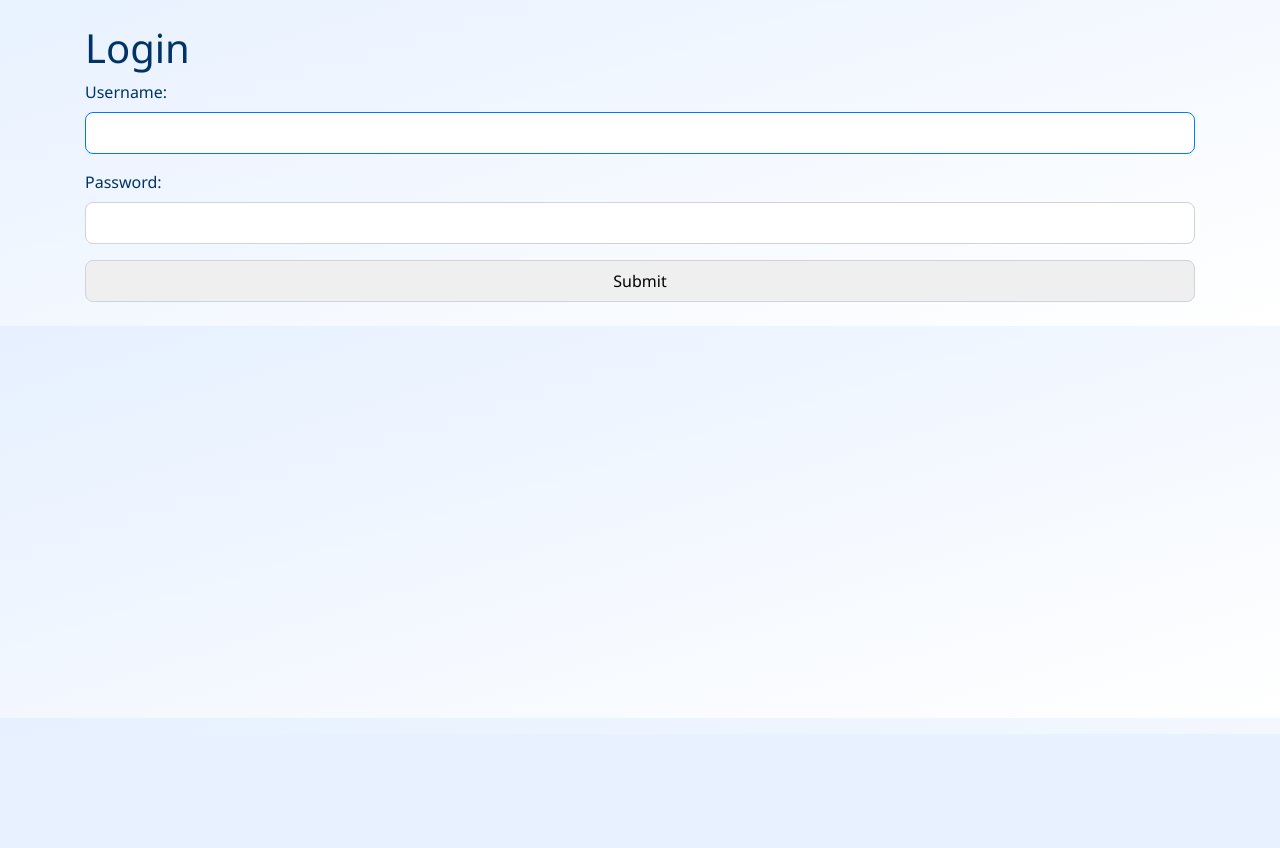
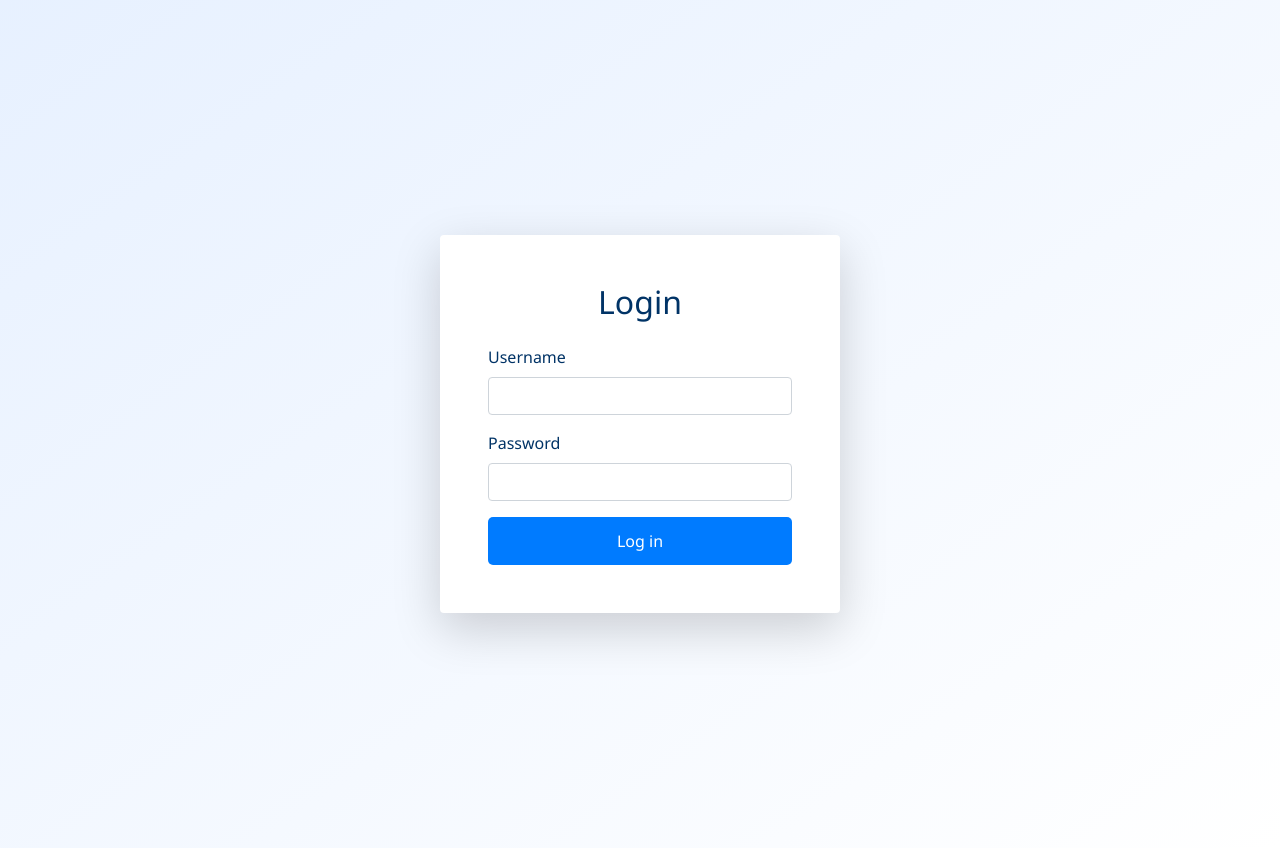
Before and after one commit to pewlay/synthtask, a Django app: page /accounts/login/ in a window 1280 px wide. Shown: the part 66-914 px from the top of the page. Before the commit the page ends 784 px from the top, so only its background shows below. Run offline with Django 5.2, Linux system fonts and the light colour scheme.

Commit message:
Update login page view

```diff
--- a/templates/registration/login.html
+++ b/templates/registration/login.html
@@ -1,17 +1,29 @@
 {% extends "base.html" %}
+{% load static %}
 
 {% block content %}
-  <h1>Login</h1>
+  <div class="d-flex justify-content-center align-items-center" style="min-height: 100vh;">
+    <div class="card shadow-lg border-0 rounded-4 p-5" style="width: 400px; background-color: #ffffff;">
+      <h2 class="text-center mb-4">Login</h2>
 
+      {% if form.errors %}
+        <p class="text-danger text-center">Invalid credentials</p>
+      {% endif %}
 
-  {% if form.errors %}
-    <p style="color: red">Invalid credentials</p>
-  {% endif %}
+      <form method="post" action="{% url 'login' %}">
+        {% csrf_token %}
+        <div class="mb-3">
+          <label for="id_username" class="form-label">Username</label>
+          <input type="text" name="username" class="form-control" id="id_username" required>
+        </div>
 
+        <div class="mb-3">
+          <label for="id_password" class="form-label">Password</label>
+          <input type="password" name="password" class="form-control" id="id_password" required>
+        </div>
 
-  <form method="post" action="{% url 'login' %}">
-    {% csrf_token %}
-    {{ form.as_p }}
-    <input type="submit" value="Submit">
-  </form>
+        <button type="submit" class="btn btn-primary w-100">Log in</button>
+      </form>
+    </div>
+  </div>
 {% endblock %}
```
